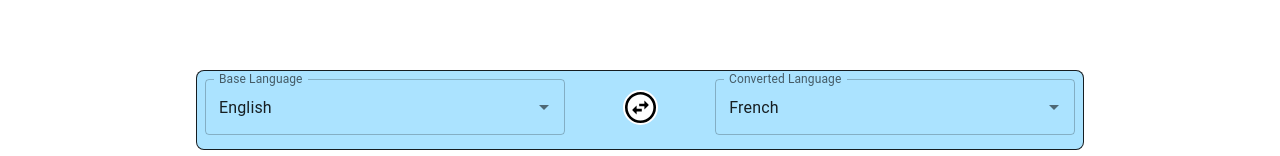
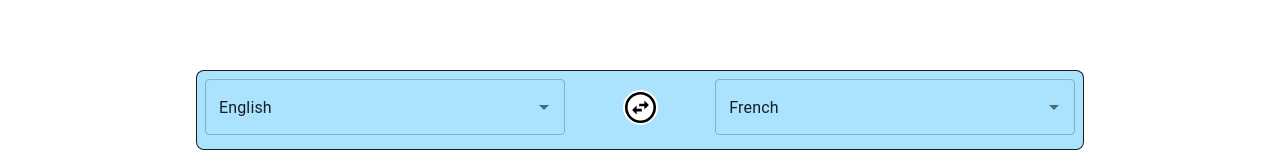
Before and after one commit to dnnysoftware/Language-Translator-Web-App, a React (Create React App) app in the folder translator_frontend/: page / in a window 1280 px wide. Shown: the part 150-306 px from the top of the page. Built offline with nearby package versions, Linux system fonts and the light colour scheme.

Commit message:
Invoking request

```diff
--- a/translator_frontend/src/components/Header.js
+++ b/translator_frontend/src/components/Header.js
@@ -5,7 +5,7 @@ import { Typography, AppBar, Toolbar, CssBaseline, Button, Grid} from '@mui/mate
 
 
 
-const Header = () => {
+function Header() {
 
   const pages = {'Portfolio': 'https://www.google.com/', 'Github': 'https://github.com/dnnysoftware'};
 
@@ -16,7 +16,6 @@ const Header = () => {
   const handleCloseNavMenu = () => {
     setAnchorElNav(null);
   };
-
 
   return (
       <CssBaseline>
--- a/translator_frontend/src/components/Translator.js
+++ b/translator_frontend/src/components/Translator.js
@@ -5,7 +5,6 @@ import VolumeUpIcon from '@mui/icons-material/VolumeUp';
 import MicIcon from '@mui/icons-material/Mic';
 import { grey } from '@mui/material/colors';
 import useMediaQuery from '@mui/material/useMediaQuery';
-
 
 
 const languages = [
@@ -16,11 +15,11 @@ const languages = [
 ];
 
 
-const SwapLanguage = ({baseLang, setBaseLang, convertedLang, setConvertedLang}) => {
+function SwapLanguage(props) {
 
     const handleSwap = () => {
-        setBaseLang(convertedLang);
-        setConvertedLang(baseLang);
+        props.setBaseLang(props.convertedLang);
+        props.setConvertedLang(props.baseLang);
     }
 
     return(
@@ -39,7 +38,7 @@ const SwapLanguage = ({baseLang, setBaseLang, convertedLang, setConvertedLang})
 }
 
 
-const LanguageBar = () => {
+function LanguageBar() {
     const verySmallScreen = useMediaQuery('(max-width:649px)');
     const smallScreen = useMediaQuery('(min-width:650px) and (max-width:899px)');
     const mediumScreen = useMediaQuery('(min-width:900px) and (max-width:1200px)');
@@ -59,10 +58,13 @@ const LanguageBar = () => {
                 setBaseLang(newValue);
               }}
               sx={{
-                width: verySmallScreen ? '10ch' : smallScreen ? '20ch' : mediumScreen ? '30ch' : '40ch',
+                width:
+                verySmallScreen ? '10ch' :
+                smallScreen ? '20ch' :
+                mediumScreen ? '30ch' : '40ch',
                 m: 1
               }}
-              renderInput={(params) => <TextField {...params} label="Base Language" />}
+              renderInput={(params) => <TextField {...params} />}
             />
           </Grid>
           <Grid item>
@@ -83,10 +85,12 @@ const LanguageBar = () => {
                 setConvertedLang(newValue);
               }}
               sx={{
-                width: verySmallScreen ? '10ch' : smallScreen ? '20ch' : mediumScreen ? '30ch' : '40ch',
+                width: verySmallScreen ? '10ch' :
+                smallScreen ? '20ch' :
+                mediumScreen ? '30ch' : '40ch',
                 m: 1
               }}
-              renderInput={(params) => <TextField {...params} label="Converted Language" />}
+              renderInput={(params) => <TextField {...params} />}
             />
           </Grid>
         </Grid>
@@ -117,9 +121,9 @@ class DetectBox extends React.Component {
                         </IconButton>
                     </InputAdornment>,
                 }}
-                onKeyPress= {(e) => {
-                    if (e.key === 'Enter') {
-                      console.log('Enter key pressed');
+                onKeyUp= {(e) => {
+                    if (e.key) {
+                      console.log(e.target.value);
 
                     }
                 }}
@@ -131,6 +135,7 @@ class DetectBox extends React.Component {
 
 
 class TranslatedBox extends React.Component {
+
     render() {
         return (
             <Box component="form" noValidateautoComplete="off">
```
